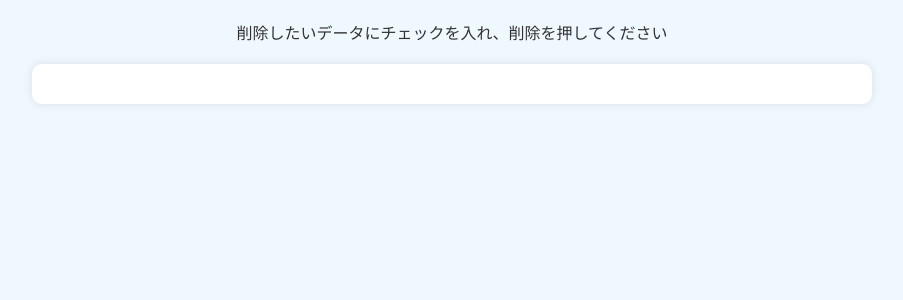
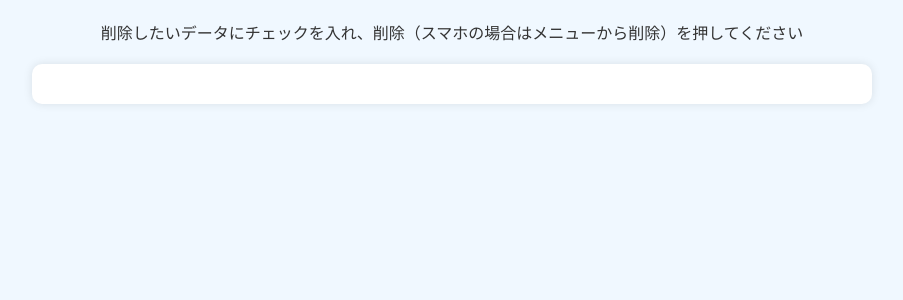
Before and after one commit to yabukilab/ogasawara-d, a PHP site: page /show_all.php in a window 1280 px wide. Shown: the part 120-420 px from the top of the page, without its empty margins (188-1091 px from the left). Run offline with PHP 8.4, Linux system fonts and the light colour scheme; the visitor is signed in with stand-in values (Sample User, id 1); data that the repository does not hold is empty.

Commit message:
チュートリアル追加

```diff
--- a/htdocs/show_all.php
+++ b/htdocs/show_all.php
@@ -61,7 +61,7 @@ $books = $stmt->fetchAll(PDO::FETCH_ASSOC);
         </div>
     </div>
     </div>
-    <p>削除したいデータにチェックを入れ、削除を押してください</p>
+    <p>削除したいデータにチェックを入れ、削除（スマホの場合はメニューから削除）を押してください</p>
     <div class="container">
         <form method="post" action="delete_item.php">
             <div class="grid-container">
```
